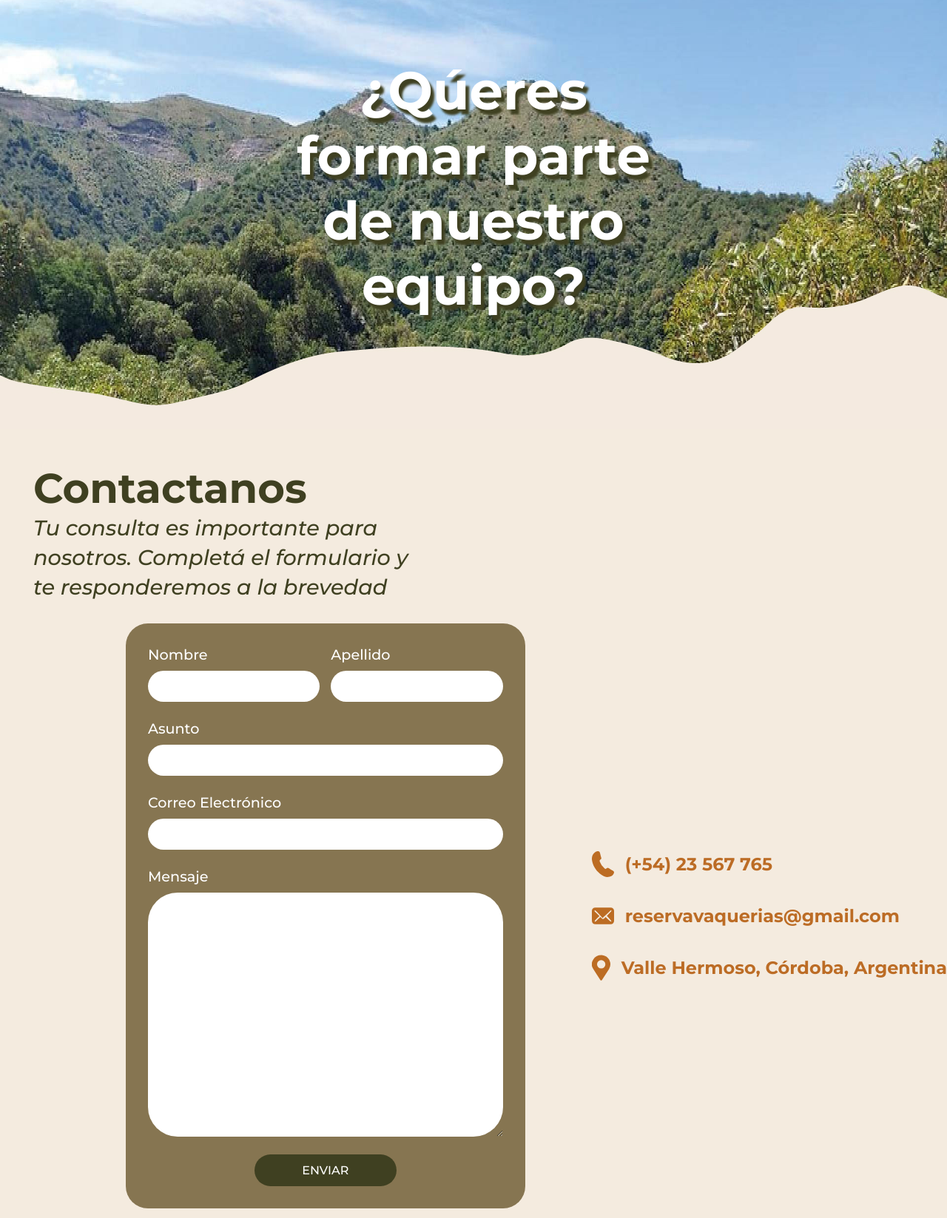
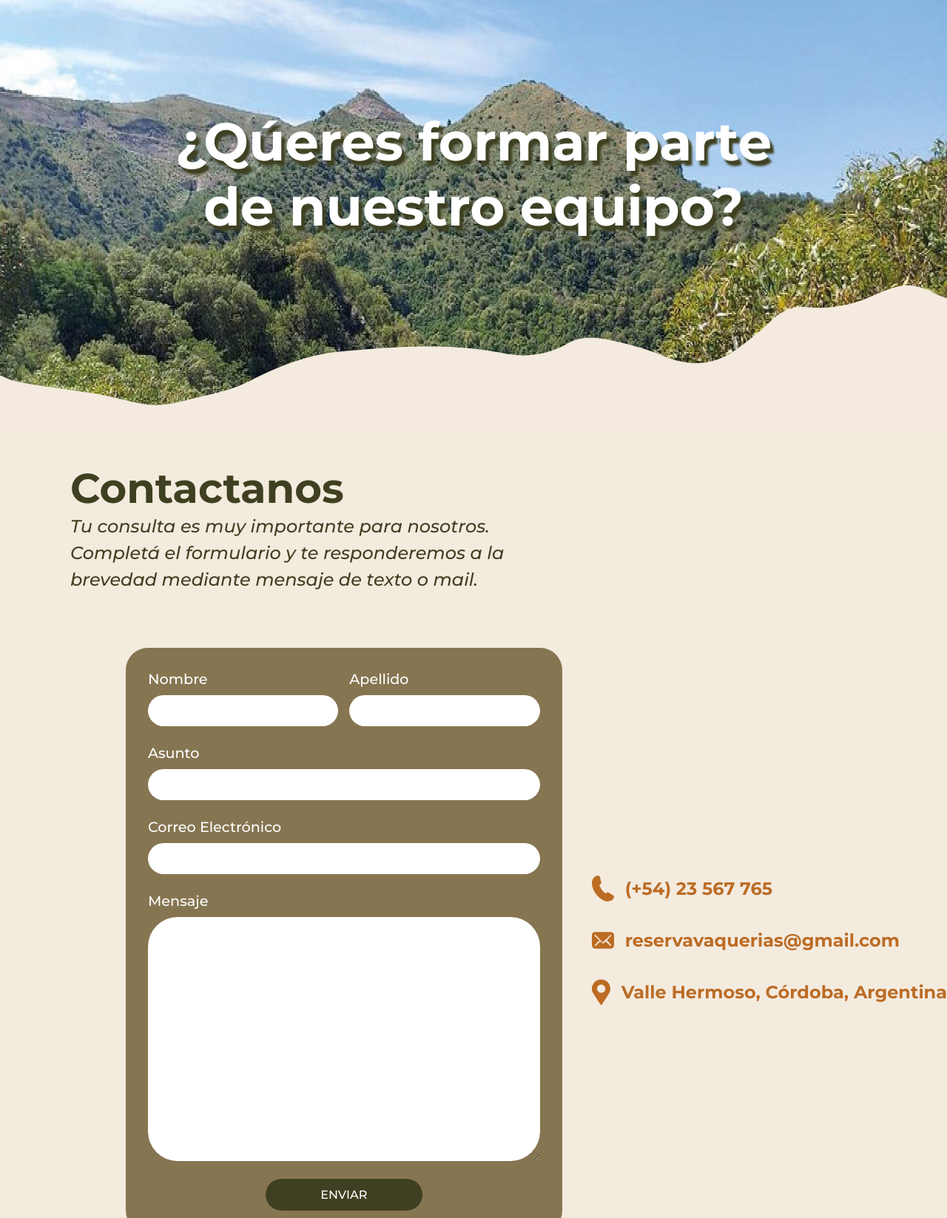
Before and after one commit to Compu3Unla/vaquerias-reserva-2025-2, a plain HTML site: page contacto.html in a window 1280 px wide. Shown: the part 180-1827 px from the top of the page at 74% size. Drawn offline with Linux system fonts and the light colour scheme.

Commit message:
correcciones en los h1 y contacto

```diff
--- a/contacto.html
+++ b/contacto.html
@@ -34,9 +34,9 @@
         <!--Sección arriba-->
         <section class="cont_contacto">
             <h2>Contactanos</h2>
-            <p>Tu consulta es importante para nosotros. Completá el formulario y te responderemos a
-                la brevedad
-            </p>
+            <p>Tu consulta es muy importante para nosotros.
+            Completá el formulario y te responderemos a
+            la brevedad mediante mensaje de texto o mail.</p>
         </section>
 
         <!--Sección central-->
--- a/estilos.css
+++ b/estilos.css
@@ -99,7 +99,8 @@ nav {
     z-index: 1;
     top: 200px;
     left: 50%;
-    transform: translateX(-50%);
+    transform: translateX(-50%) translateY(35%);
+    width: 890px;
 }
 
 .contenedor_header nav {
@@ -199,12 +200,16 @@ p {
     margin-top: 0;
 }
 
-
-
 /*INDEX*/
 #header_index h1 {
+    position: absolute;
+    z-index: 1;
+    top: 200px;
+    left: 50%;
+    transform: translateX(-95%) translateY(10%);
+    width: 855px;
     text-align: left;
-    font-size: 7rem;
+    font-size: 6rem;
 }
 
 /*sección slider*/
@@ -398,11 +403,6 @@ input[type="radio"] {
 }
 
 /*LA RESERVA*/
-#actividades h1 {
-    font-size: 4.1rem;
-    top: 300px;
-}
-
 .subtitulo-reserva h2 {
     color: var(--color_terracota);
     margin-left: 95px;
@@ -717,7 +717,7 @@ p .subtitulo-flora {
 /* CONTACTO */
 /*sección arriba*/
 .cont_contacto {
-    margin-left: 45px;
+    margin-left: 95px;
     display: flex;
     flex-direction: column;
     width: 40%;
@@ -725,19 +725,21 @@ p .subtitulo-flora {
 
 .cont_contacto p {
     color: var(--color_verde);
-    font-size: 1.8rem;
+    font-size: 1.5rem;
     font-style: italic;
-    line-height: 40px;
+    font-weight: 400;
+    line-height: 1.5;
     font-weight: 500;
+    width: 646px;
 }
 
 /*sección central*/
 .contenedor_arriba {
     display: flex;
     align-items: center;
-    justify-content: start;
+    justify-content: space-evenly;
     margin-left: 80px;
-    gap: 50px;
+    margin-top: 50px;
 
 }
 
@@ -832,7 +834,7 @@ p .subtitulo-flora {
     border-radius: 60px;
     padding: 35px;
     margin: 40px auto;
-    box-shadow: 20px 15px 30px 0 var(--color_oliva);
+    box-shadow: 8px 12px 13px 0 var(--color_oliva);
 }
 
 .cont_suscribite p {
```
